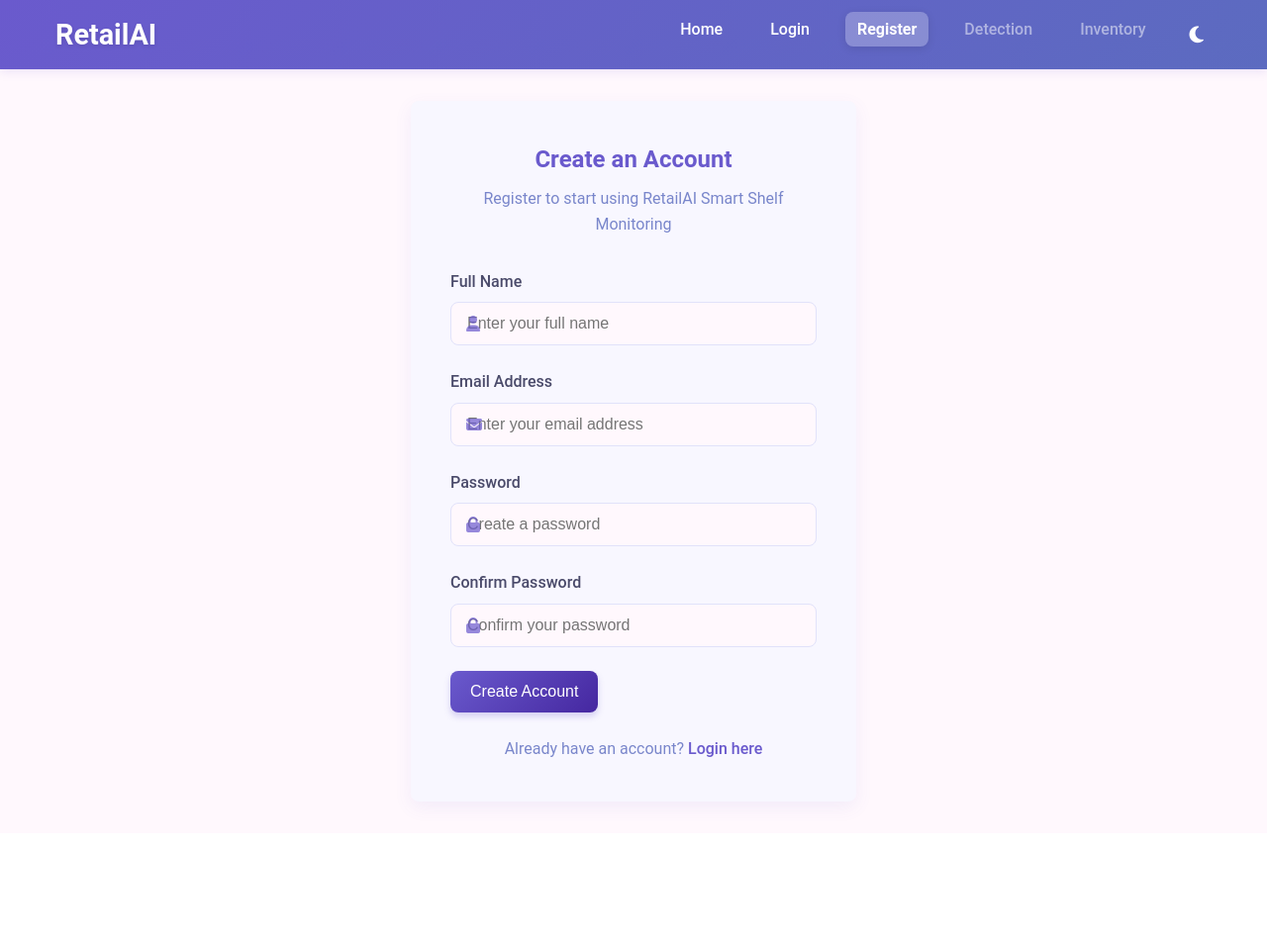
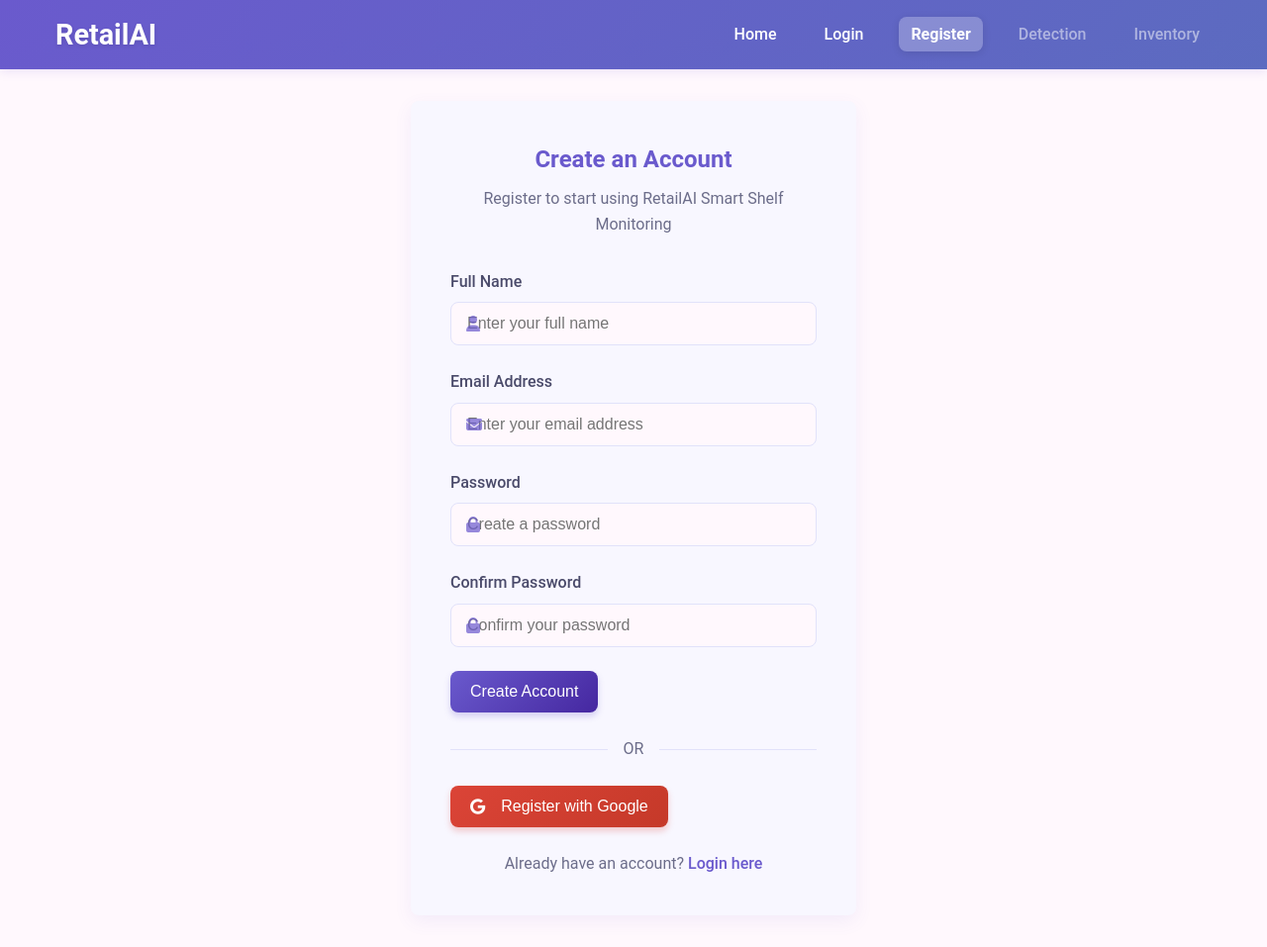
Before and after one commit to kamaleshkoiri321/RetailSmartShelf, a Flask app: page /register in a window 1280 px wide. Shown: the whole page at 99% size. Before the commit the page ends 818 px from the top, so only its background shows below. Run offline with Flask 3, Linux system fonts and the light colour scheme.

Commit message:
Remove dark mode option
Replit-Commit-Author: Agent
Replit-Commit-Session-Id: ed1202a3-33c3-4c72-860e-5a722528c2f3
Replit-Commit-Screenshot-Url: https://storage.googleapis.com/screenshot-production-us-central1/44569d3b-23db-496c-96a1-cafd01952cb3/6b520225-a92c-44f2-96a9-c04652cea6ff.jpg

```diff
--- a/app.py
+++ b/app.py
@@ -9,13 +9,9 @@ app = Flask(__name__)
 app.secret_key = os.environ.get("SESSION_SECRET", "dev_secret_key")
 app.wsgi_app = ProxyFix(app.wsgi_app, x_proto=1, x_host=1)
 
-# Configure the database for SQLite
-# If using DATABASE_URL, we'll use it, otherwise create a SQLite database
-if os.environ.get("DATABASE_URL"):
-    app.config["SQLALCHEMY_DATABASE_URI"] = os.environ.get("DATABASE_URL")
-else:
-    # For local development, use SQLite
-    app.config["SQLALCHEMY_DATABASE_URI"] = "sqlite:///retailai.db"
+# Configure the database connection using PostgreSQL
+# Use the DATABASE_URL environment variable from Replit
+app.config["SQLALCHEMY_DATABASE_URI"] = os.environ.get("DATABASE_URL")
 
 # Additional database config
 app.config["SQLALCHEMY_ENGINE_OPTIONS"] = {
--- a/static/css/style.css
+++ b/static/css/style.css
@@ -13,11 +13,11 @@
     --gray-mid: #9fa8da; /* Soft indigo */
     --gray-dark: #5c6bc0; /* Indigo */
 
-    /* Light Mode UI Colors */
+    /* UI Colors */
     --background-color: #fff8fd; /* Very light pink */
     --card-background: #f8f7ff; /* Light lavender tint */
     --text-color: #4a4a6a; /* Soft dark blue instead of black */
-    --text-secondary: #7986cb; /* Indigo lighter */
+    --text-secondary: #6c6d8a; /* Darker for better contrast */
     --border-color: #e1e2fa; /* Soft lavender */
     --shadow-color: rgba(106, 90, 205, 0.08); /* Soft purple shadow */
     --navbar-bg: linear-gradient(135deg, #6a5acd, #5c6bc0); /* Gradient navbar */
@@ -165,24 +142,9 @@ body {
     pointer-events: none;
 }
 
-/* Theme Toggle */
-.theme-toggle {
-    background: none;
-    border: none;
-    color: var(--navbar-text);
-    font-size: 1.2rem;
-    cursor: pointer;
-    padding: 0.5rem;
-    border-radius: 50%;
-    display: flex;
-    align-items: center;
-    justify-content: center;
-    transition: transform 0.3s ease, background-color 0.3s ease;
-}
-
-.theme-toggle:hover {
-    background-color: rgba(255, 255, 255, 0.15);
-    transform: rotate(15deg);
+/* Remove theme toggle button */
+.theme-toggle, .mobile-theme-toggle {
+    display: none;
 }
 
 /* Mobile Navigation */
--- a/static/js/theme.js
+++ b/static/js/theme.js
@@ -1,68 +1,15 @@
 /**
  * Theme Management for RetailAI application
- * Handles dark/light mode toggle and persists user preference
+ * Note: Dark mode functionality has been removed - we have a single light mode theme now
  */
 
-// Check if a theme preference is stored in local storage
-const storedTheme = localStorage.getItem('theme');
-const prefersDarkScheme = window.matchMedia('(prefers-color-scheme: dark)');
+document.addEventListener('DOMContentLoaded', () => {
+    // Remove theme toggles from the UI
+    const themeToggles = document.querySelectorAll('.theme-toggle, .mobile-theme-toggle');
+    themeToggles.forEach(toggle => {
+        toggle.style.display = 'none';
+    });
 
-// Set initial theme based on stored preference or system preference
-function setInitialTheme() {
-    if (storedTheme) {
-        document.documentElement.setAttribute('data-theme', storedTheme);
-        updateThemeIcons(storedTheme);
-    } else if (prefersDarkScheme.matches) {
-        document.documentElement.setAttribute('data-theme', 'dark');
-        updateThemeIcons('dark');
-    } else {
-        document.documentElement.setAttribute('data-theme', 'light');
-        updateThemeIcons('light');
-    }
-}
-
-// Toggle the theme between light and dark
-function toggleTheme() {
-    const currentTheme = document.documentElement.getAttribute('data-theme');
-    const newTheme = currentTheme === 'dark' ? 'light' : 'dark';
-
-    document.documentElement.setAttribute('data-theme', newTheme);
-    localStorage.setItem('theme', newTheme);
-
-    updateThemeIcons(newTheme);
-}
-
-// Update icons on theme toggle buttons to reflect current theme
-function updateThemeIcons(theme) {
-    const themeTogglers = document.querySelectorAll('.theme-toggle, .mobile-theme-toggle');
-
-    themeTogglers.forEach(toggler => {
-        if (theme === 'dark') {
-            toggler.innerHTML = '<i class="fas fa-sun"></i>';
-            toggler.setAttribute('title', 'Switch to light mode');
-        } else {
-            toggler.innerHTML = '<i class="fas fa-moon"></i>';
-            toggler.setAttribute('title', 'Switch to dark mode');
-        }
-    });
-}
-
-// Set the initial theme when the page loads
-document.addEventListener('DOMContentLoaded', () => {
-    setInitialTheme();
-
-    // Add event listeners to theme toggle buttons
-    const themeTogglers = document.querySelectorAll('.theme-toggle, .mobile-theme-toggle');
-    themeTogglers.forEach(toggler => {
-        toggler.addEventListener('click', toggleTheme);
-    });
+    // Clear any stored theme preference
+    localStorage.removeItem('theme');
 });
-
-// Watch for system preference changes
-prefersDarkScheme.addEventListener('change', (e) => {
-    if (!localStorage.getItem('theme')) {
-        const newTheme = e.matches ? 'dark' : 'light';
-        document.documentElement.setAttribute('data-theme', newTheme);
-        updateThemeIcons(newTheme);
-    }
-});
--- a/templates/register.html
+++ b/templates/register.html
@@ -20,11 +20,6 @@
                 <li><a href="{{ url_for('register') }}" class="active">Register</a></li>
                 <li><a href="{{ url_for('detection') }}" class="disabled">Detection</a></li>
                 <li><a href="{{ url_for('inventory') }}" class="disabled">Inventory</a></li>
-                <li>
-                    <button class="theme-toggle" title="Toggle theme">
-                        <i class="fas fa-moon"></i>
-                    </button>
-                </li>
             </ul>
             <button id="mobileMenuToggle" class="mobile-menu-toggle">
                 <i class="fas fa-bars"></i>
@@ -40,11 +35,6 @@
             <li><a href="{{ url_for('register') }}" class="active">Register</a></li>
             <li><a href="{{ url_for('detection') }}" class="disabled">Detection</a></li>
             <li><a href="{{ url_for('inventory') }}" class="disabled">Inventory</a></li>
-            <li>
-                <button class="mobile-theme-toggle">
-                    <i class="fas fa-moon"></i> Toggle Theme
-                </button>
-            </li>
         </ul>
     </div>
 
@@ -94,6 +84,14 @@
 
                     <button type="submit" class="btn primary-btn">Create Account</button>
 
+                    <div class="divider">
+                        <span>OR</span>
+                    </div>
+
+                    <button type="button" class="btn google-btn">
+                        <i class="fab fa-google"></i> Register with Google
+                    </button>
+
                     <div class="login-link">
                         Already have an account? <a href="{{ url_for('login') }}">Login here</a>
                     </div>
```
Also changed, not shown: other parts of static/css/style.css (+0 -43 lines), templates/login.html (+0 -10 lines).
